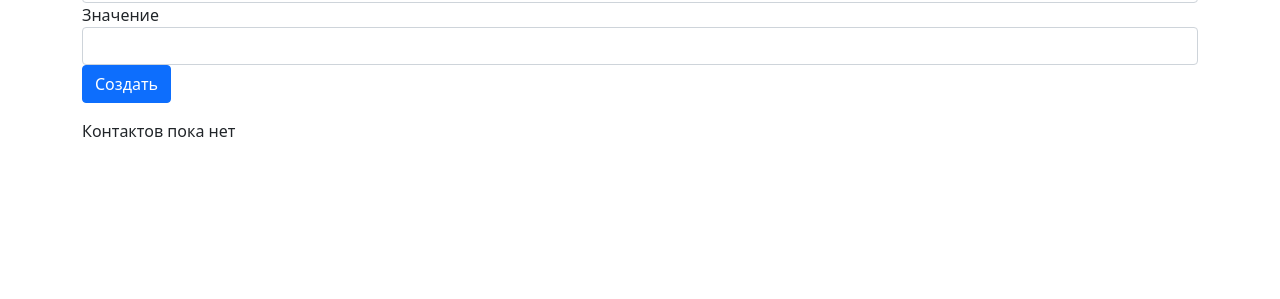
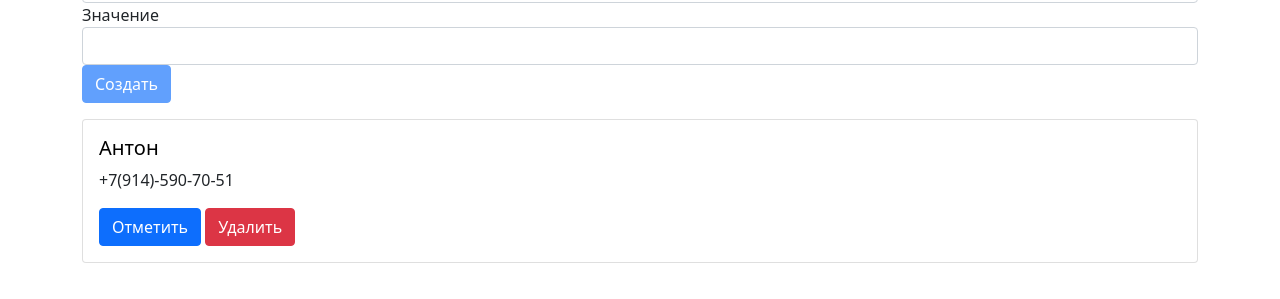
Before and after one commit to rihnovec/rest-api-learn, a website with bundled scripts: page client/index.html in a window 1280 px wide. Shown: the part 131-430 px from the top of the page. Built offline with nearby package versions, Linux system fonts and the light colour scheme.

Commit message:
Базовая клиентская часть

```diff
--- a/client/frontend.js
+++ b/client/frontend.js
@@ -8,16 +8,37 @@ new Vue({
         name: '',
         value: ''
       },
-      contacts: []
+      contacts: [
+        {
+          id: 1,
+          name: 'Антон',
+          value: '+7(914)-590-70-51',
+          marked: false
+        }
+      ]
+    }
+  },
+  computed: {
+    canCreate() {
+      return this.form.name.trim() && this.form.value.trim()
     }
   },
   methods: {
     createContact() {
       const {...contact} = this.form
 
-      this.contacts.push(contact)
+      this.contacts.push({...contact, id: Date.now(), marked: false})
       this.clearForm()
 
+    },
+
+    markContact(id) {
+      const contact = this.contacts.find(c => c.id === id)
+      contact.marked = true
+    },
+
+    removeContact(id) {
+      this.contacts = this.contacts.filter(c => c.id !== id)
     },
 
     clearForm() {
--- a/client/index.html
+++ b/client/index.html
@@ -26,16 +26,16 @@
             <label for="value" class="mr-3">Значение</label>
             <input type="text" class="form-control" id="value" v-model="form.value">
         </div>
-        <button class="btn btn-primary" type="submit">Создать</button>
+        <button class="btn btn-primary" type="submit" :disabled="!canCreate">Создать</button>
     </form>
 
     <div v-if="contacts.length">
         <div class="card mb-3" v-for="contact in contacts">
             <div class="card-body">
-                <h5 class="card-title">{{contact.name}}</h5>
+                <h5 class="card-title" :style="{color: contact.marked ? 'red' : 'black'}">{{contact.name}}</h5>
                 <p class="card-text">{{contact.value}}</p>
-                <button class="btn btn-primary">Отметить</button>
-                <button class="btn btn-danger">Удалить</button>
+                <button class="btn btn-primary" @click="markContact(contact.id)" :disabled="contact.marked">Отметить</button>
+                <button class="btn btn-danger" @click="removeContact(contact.id)">Удалить</button>
             </div>
         </div>
     </div>
```
